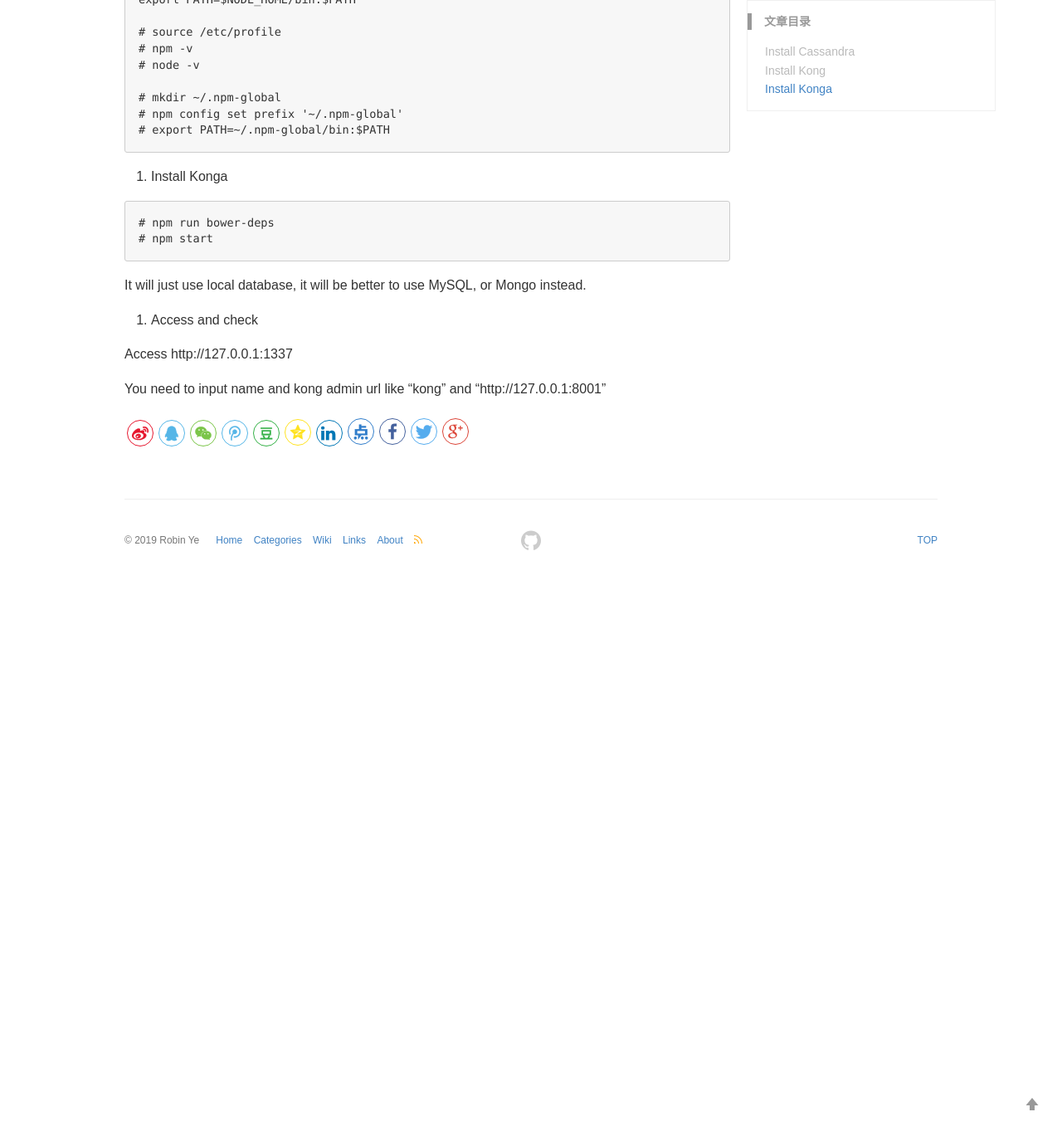
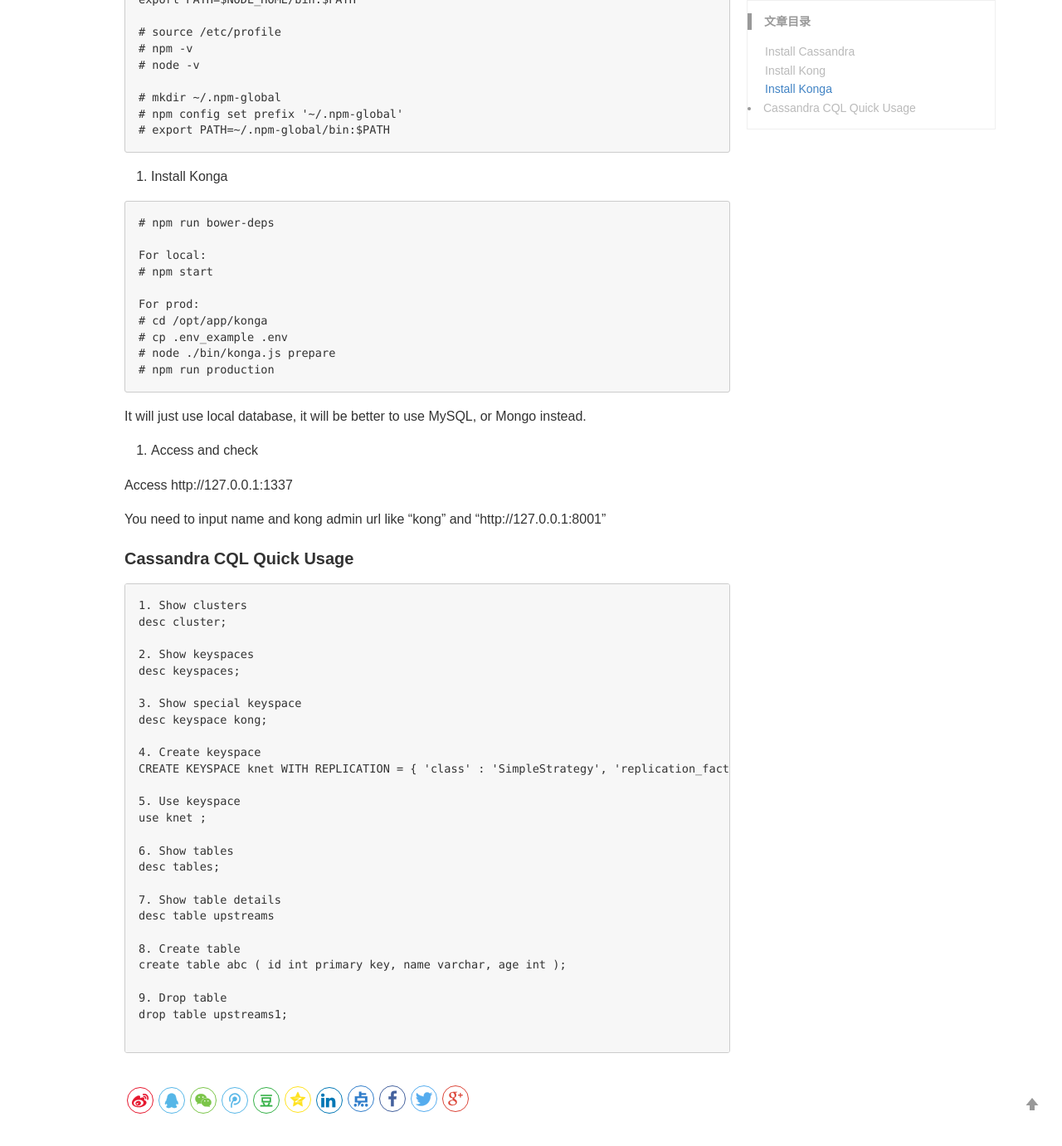
Before and after one commit to robinyeeh/robinye.github.io, a Jekyll site: the page built from _posts/nginx/202-03-31-Kong_and_Cassandra_Installation.md, in a window 1280 px wide and 1400 px high, scrolled down 2308 px. Shown: the top 1381 px of the window at 83% size. Built offline with Jekyll 4.4.1, drawn with Linux system fonts in a browser that asks for light colours; before the commit the page ends 3008 px from its top, so only the background shows below that.

Commit message:
Add kong and cassandra

````diff
--- a/_posts/nginx/202-03-31-Kong_and_Cassandra_Installation.md
+++ b/_posts/nginx/202-03-31-Kong_and_Cassandra_Installation.md
@@ -126,7 +126,15 @@
 
 ```
 # npm run bower-deps
+
+For local:
 # npm start
+
+For prod:
+# cd /opt/app/konga
+# cp .env_example .env
+# node ./bin/konga.js prepare
+# npm run production
 ```
 
 It will just use local database, it will be better to use MySQL, or Mongo instead.
@@ -136,3 +144,36 @@
 Access http://127.0.0.1:1337
 
 You need to input name and kong admin url like "kong" and "http://127.0.0.1:8001"
+
+
+#### Cassandra CQL Quick Usage
+
+```
+1. Show clusters
+desc cluster;
+
+2. Show keyspaces
+desc keyspaces;
+
+3. Show special keyspace
+desc keyspace kong;
+
+4. Create keyspace
+CREATE KEYSPACE knet WITH REPLICATION = { 'class' : 'SimpleStrategy', 'replication_factor' : 1 };
+
+5. Use keyspace
+use knet ;
+
+6. Show tables
+desc tables;
+
+7. Show table details
+desc table upstreams
+
+8. Create table
+create table abc ( id int primary key, name varchar, age int );
+
+9. Drop table
+drop table upstreams1;
+
+```
````
Also changed, not shown: _posts/DB/2020-04-01-TiDB_Intallation.md (added, +41 -0 lines).
